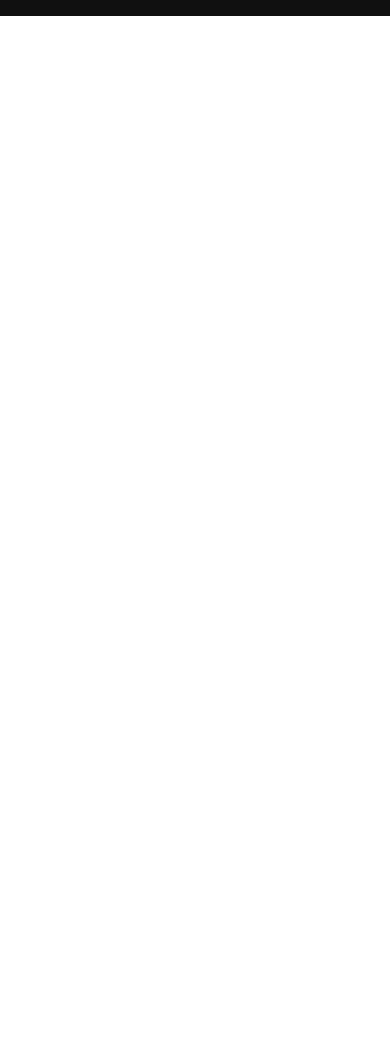
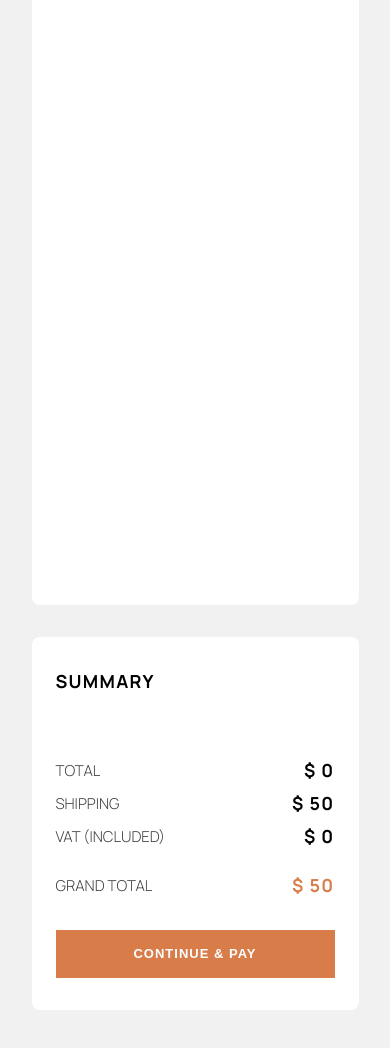
Before and after one commit to Baradel-Clement/Audiophile, a React app: page /checkout in a window 390 px wide. Shown: the part 928-1976 px from the top of the page. Before the commit the page ends 944 px from the top, so only its background shows below. Built offline with nearby package versions, Linux system fonts and the light colour scheme.

Commit message:
Checkout summary

```diff
--- a/src/components/App/index.js
+++ b/src/components/App/index.js
@@ -7,6 +7,7 @@ import Homepage from '../Homepage';
 import Footer from '../Footer';
 import Category from '../../containers/Category';
 import Product from '../../containers/Product';
+import Checkout from '../../containers/Checkout';
 
 const App = ({ categories, products }) => (
   <div className="app">
@@ -28,6 +29,9 @@ const App = ({ categories, products }) => (
         </Route>
       ))
     }
+    <Route path="/checkout" exact>
+      <Checkout />
+    </Route>
     <Footer />
   </div>
 );
--- a/src/components/Cart/index.js
+++ b/src/components/Cart/index.js
@@ -9,6 +9,7 @@ const Cart = ({
   cleanCart,
   addQuantityProductInCart,
   removeQuantityProductInCart,
+  setDisplayCart,
 }) => (
   <div className="Cart">
     <div className="Cart-wrap">
@@ -55,7 +56,7 @@ const Cart = ({
           <p>TOTAL</p>
           <h6>$ {totalPrice}</h6>
         </div>
-        <button className="button button1 Cart-checkout-button" type="button"><NavLink to="/checkout" exact>CHECKOUT</NavLink></button>
+        <button onClick={() => setDisplayCart(false)} className="button button1 Cart-checkout-button" type="button"><NavLink to="/checkout" exact>CHECKOUT</NavLink></button>
       </div>
     </div>
   </div>
@@ -76,6 +77,7 @@ Cart.propTypes = {
   cleanCart: PropTypes.func.isRequired,
   addQuantityProductInCart: PropTypes.func.isRequired,
   removeQuantityProductInCart: PropTypes.func.isRequired,
+  setDisplayCart: PropTypes.func.isRequired,
 };
 
 export default Cart;
--- /dev/null
+++ b/src/components/Checkout/index.js
@@ -0,0 +1,68 @@
+import React from 'react';
+import PropTypes from 'prop-types';
+import { useHistory } from 'react-router-dom';
+
+const Checkout = ({ productsInCheckout, totalPrice }) => {
+  const history = useHistory();
+
+  return (
+    <div className="Checkout">
+      <div className="Checkout-wrap">
+        <p onClick={() => history.goBack()}>Go Back</p>
+        <div className="Checkout-form" />
+        <div className="Checkout-summary">
+          <div className="Checkout-summary-wrap">
+            <h6>SUMMARY</h6>
+            <div className="Checkout-summary-products">
+              {
+              productsInCheckout.map((product) => (
+                <div key={product.id} className="Checkout-summary-product">
+                  <img src={`/AudiophileAssets/cart/image-${product.slug}.jpg`} alt={product.slug} />
+                  <div className="Checkout-summary-product-desc">
+                    <p className="Checkout-summary-product-desc-name">{product.nickname}</p>
+                    <p className="Checkout-summary-product-desc-price">$ {product.price}</p>
+                  </div>
+                  <p className="Checkout-summary-product-quantity">x{product.quantityInCart}</p>
+                </div>
+              ))
+            }
+            </div>
+            <div className="Checkout-summary-prices">
+              <div className="Checkout-summary-price">
+                <p className="opacity">TOTAL</p>
+                <h6>$ {totalPrice}</h6>
+              </div>
+              <div className="Checkout-summary-price">
+                <p className="opacity">SHIPPING</p>
+                <h6>$ 50</h6>
+              </div>
+              <div className="Checkout-summary-price">
+                <p className="opacity">VAT (INCLUDED)</p>
+                <h6>$ {Math.round((totalPrice * 0.2) * 100) / 100}</h6>
+              </div>
+              <div className="Checkout-summary-price">
+                <p className="opacity">GRAND TOTAL</p>
+                <h6 className="colorOrange">$ {totalPrice + 50}</h6>
+              </div>
+            </div>
+            <button className="button button1 Checkout-summary-button" type="button">CONTINUE & PAY</button>
+          </div>
+        </div>
+      </div>
+    </div>
+  );
+};
+
+Checkout.propTypes = {
+  productsInCheckout: PropTypes.arrayOf(
+    PropTypes.shape({
+      slug: PropTypes.string.isRequired,
+      nickname: PropTypes.string.isRequired,
+      price: PropTypes.number.isRequired,
+      quantityInCart: PropTypes.number.isRequired,
+    }).isRequired,
+  ).isRequired,
+  totalPrice: PropTypes.number.isRequired,
+};
+
+export default Checkout;
--- a/src/containers/Cart/index.js
+++ b/src/containers/Cart/index.js
@@ -1,7 +1,9 @@
 import { connect } from 'react-redux';
 
 import Cart from '../../components/Cart';
-import { cleanCart, addQuantityProductInCart, removeQuantityProductInCart } from '../../actions';
+import {
+  cleanCart, addQuantityProductInCart, removeQuantityProductInCart, setDisplayCart,
+} from '../../actions';
 
 const mapStateToProps = (state) => ({
   productsInCart: state.cart.products,
@@ -19,6 +21,9 @@ const mapDispatchToProps = (dispatch) => ({
   removeQuantityProductInCart: (product) => {
     dispatch(removeQuantityProductInCart(product));
   },
+  setDisplayCart: (displayCart) => {
+    dispatch(setDisplayCart(displayCart));
+  },
 });
 
 export default connect(mapStateToProps, mapDispatchToProps)(Cart);
--- /dev/null
+++ b/src/containers/Checkout/index.js
@@ -0,0 +1,10 @@
+import { connect } from 'react-redux';
+
+import Checkout from '../../components/Checkout';
+
+const mapStateToProps = (state) => ({
+  productsInCheckout: state.cart.products,
+  totalPrice: state.cart.totalPrice,
+});
+
+export default connect(mapStateToProps)(Checkout);
--- a/src/styles/2-basics/_typography.scss
+++ b/src/styles/2-basics/_typography.scss
@@ -125,11 +125,15 @@ h6 {
   letter-spacing: 1px;
 }
 
-p.Cart-product-desc-name {
+p.Cart-product-desc-name, p.Checkout-summary-product-desc-name {
   font-weight: 700;
 }
-p.Cart-product-desc-price {
+p.Cart-product-desc-price, p.Checkout-summary-product-desc-price {
   font-size: 14px;
+  opacity: 0.75;
+}
+
+.opacity {
   opacity: 0.75;
 }
 
--- a/src/styles/3-layout/_Best.scss
+++ b/src/styles/3-layout/_Best.scss
@@ -2,6 +2,7 @@
     width: 1110px;
     height: 588px;
     @extend %flex-between-center;
+    margin-bottom: 200px;
 }
 #CategoryBest, #ProductBest {
     margin-top: 160px;
--- /dev/null
+++ b/src/styles/3-layout/_Checkout.scss
@@ -0,0 +1,165 @@
+.Checkout {
+  width: 100%;
+  background-color: $grey;
+  padding: 142px 0px;
+  @extend %flex-center-center;
+}
+
+.Checkout-wrap {
+  width: 1110px;
+  height: 1126px;
+  @extend %flex-between-start;
+  position: relative;
+}
+
+.Checkout-wrap > p:first-child {
+  position: absolute;
+  left: 0px;
+  top: -81px;
+  @extend %transition;
+  cursor: pointer;
+}
+
+.Checkout-wrap > p:first-child:hover {
+  color: $orange;
+  text-decoration: underline;
+  @extend %transition;
+}
+
+.Checkout-form {
+  width: 730px;
+  height: 1126px;
+  background-color: white;
+  border-radius: 8px;
+}
+
+.Checkout-summary {
+  width: 350px;
+  background-color: white;
+  border-radius: 8px;
+  @extend %flex-center-center;
+  padding: 32px 0px;
+}
+
+.Checkout-summary-wrap {
+  width: 284px;
+  @extend %flex-start-center;
+  flex-flow: column;
+}
+
+.Checkout-summary-wrap > h6:first-child {
+  align-self: flex-start;
+}
+
+.Checkout-summary-products {
+  width: 100%;
+  @extend %flex-center-start;
+  flex-flow: column;
+  margin: 32px 0px;
+}
+
+.Checkout-summary-product:not(:last-child) {
+  margin-bottom: 24px;
+}
+
+.Checkout-summary-product {
+  @extend %flex-start-center;
+  width: 100%;
+  height: 64px;
+  position: relative;
+}
+
+.Checkout-summary-product > img {
+  width: 64px;
+  height: 64px;
+}
+
+.Checkout-summary-product-desc {
+  height: 50px;
+  margin-left: 16px;
+  @extend %flex-between-start;
+  flex-flow: column;
+}
+
+.Checkout-summary-product-quantity {
+  position: absolute;
+  right: 0px;
+}
+
+.Checkout-summary-prices {
+  width: 100%;
+  @extend %flex-center-start;
+  flex-flow: column;
+  margin-bottom: 32px;
+}
+
+.Checkout-summary-price {
+  width: 100%;
+  @extend %flex-between-center;
+  height: 25px;
+}
+
+.Checkout-summary-price:not(:last-child) {
+  margin-bottom: 8px;
+}
+
+.Checkout-summary-price:nth-child(3) {
+  margin-bottom: 24px;
+}
+
+.button.Checkout-summary-button {
+  width: 100%;
+}
+
+@media screen and (max-width: 1160px) {
+  .Checkout {
+    padding: 97px 0px 116px 0px;
+  }
+
+  .Checkout-wrap {
+    width: 689px;
+    height: unset;
+    align-items: center;
+    flex-flow: column;
+  }
+
+  .Checkout-wrap > p:first-child {
+    top: -60px;
+  }
+
+  .Checkout-form {
+    width: 100%;
+    height: 1084px;
+    margin-bottom: 32px;
+  }
+
+  .Checkout-summary {
+    width: 100%;
+  }
+
+  .Checkout-summary-wrap {
+    width: 623px;
+  }
+}
+
+@media screen and (max-width: 768px) {
+  .Checkout {
+    padding: 65px 0px 97px 0px;
+  }
+
+  .Checkout-wrap {
+    width: 327px;
+  }
+
+  .Checkout-wrap > p:first-child {
+    top: -44px;
+  }
+
+  .Checkout-form {
+    height: 1378px;
+  }
+
+  .Checkout-summary-wrap {
+    width: 279px;
+  }
+}
--- a/src/styles/3-layout/_Footer.scss
+++ b/src/styles/3-layout/_Footer.scss
@@ -3,7 +3,6 @@
     height: 365px;
     background-color: $light-black;
     @extend %flex-center-end;
-    margin-top: 200px;
 }
 
 .Footer-wrap {
--- a/src/styles/index.scss
+++ b/src/styles/index.scss
@@ -19,3 +19,4 @@
 @import "./3-layout/Product";
 @import "./3-layout/ProductQuantityCountAddCart";
 @import "./3-layout/Cart";
+@import "./3-layout/Checkout";
```
